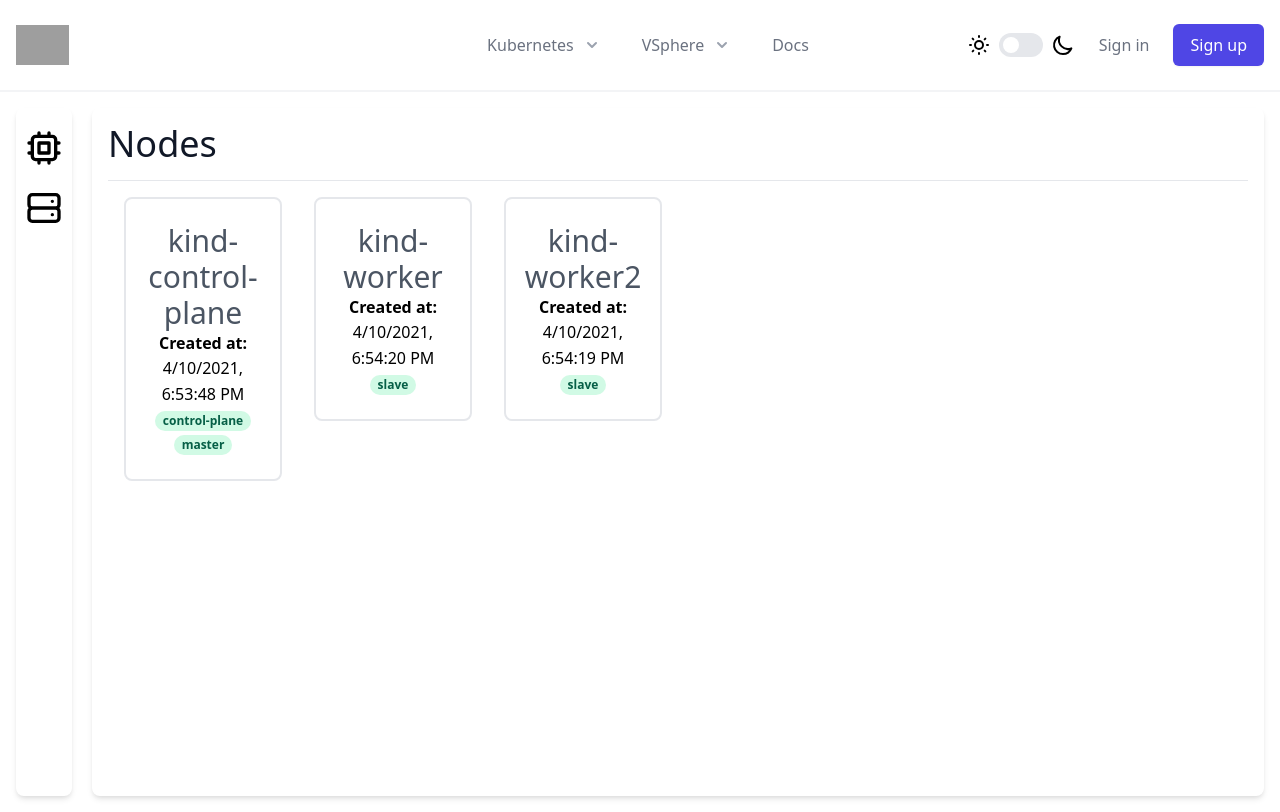
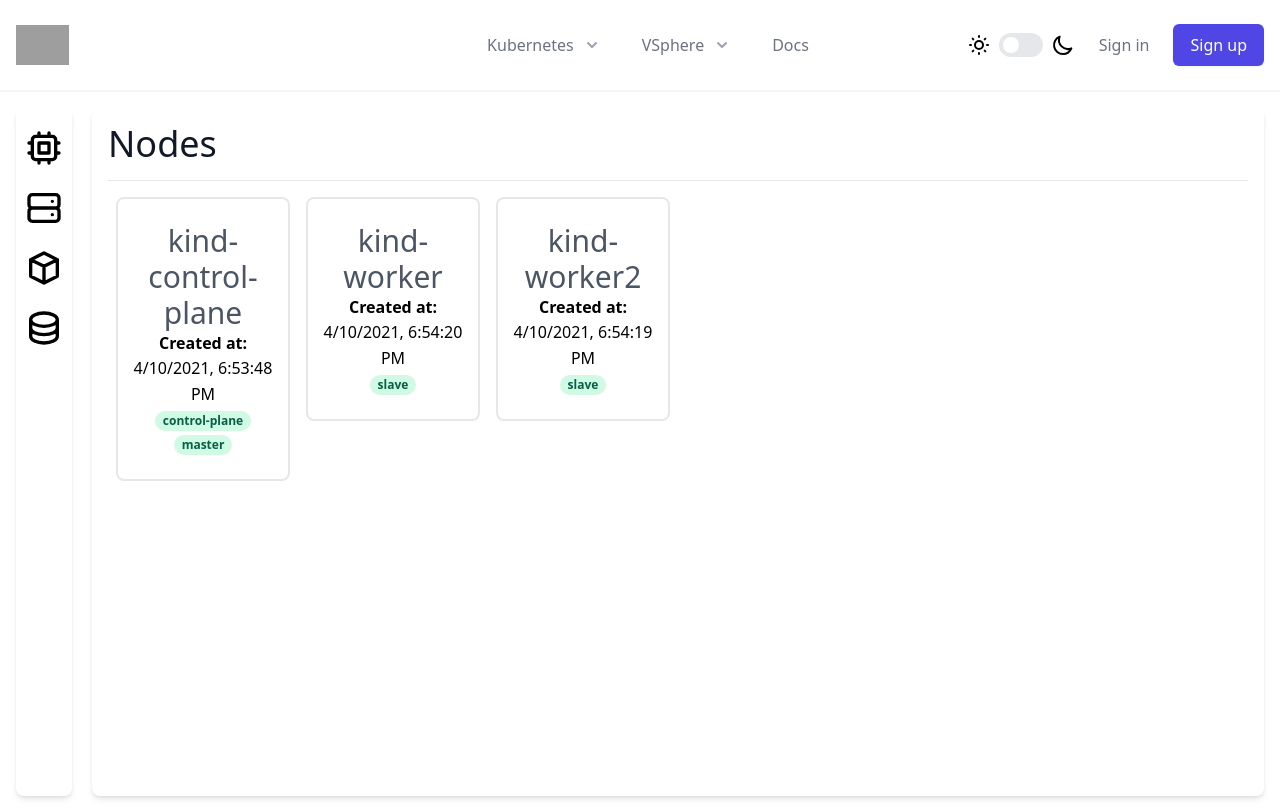
Before and after one commit to goncalosn/pod-chef-front-end, a React (Create React App) app: page /dashboard in a window 1280 px wide. Built offline with nearby package versions, Linux system fonts and the light colour scheme; grey boxes are pictures that could not be loaded.

Commit message:
fix: reuse of dashboard page for multiple uses

```diff
--- a/public/index.html
+++ b/public/index.html
@@ -26,9 +26,9 @@
     -->
     <title>React App</title>
   </head>
-  <body class="dark:bg-gray-800">
+  <body>
     <noscript>You need to enable JavaScript to run this app.</noscript>
-    <div id="root"></div>
+    <div id="root" class="dark:bg-gray-800"></div>
     <!--
       This HTML file is a template.
       If you open it directly in the browser, you will see an empty page.
--- a/src/core/App.js
+++ b/src/core/App.js
@@ -3,6 +3,7 @@ import Home from "../pages/Home/Home";
 import Login from "../pages/Login/Login";
 import Signup from "../pages/Signup/Signup";
 import Dashboard from "../pages/Dashboard/Dashboard";
+import Node from "../pages/Node/Node";
 
 import React, { Component } from "react";
 import { BrowserRouter as Router, Switch, Route } from "react-router-dom";
@@ -20,9 +21,7 @@ export default class App extends Component {
     return (
       <Router>
         <Switch>
-          <Route path="/" exact={true}>
-            <Home />
-          </Route>
+          <Route path="/" component={Home} exact={true} />
           <Route path="/login" exact={true}>
             <Login />
           </Route>
@@ -32,6 +31,7 @@ export default class App extends Component {
           <Route path="/dashboard" exact={true}>
             <Dashboard />
           </Route>
+          <Route path="/dashboard/:name" component={Node} />
         </Switch>
       </Router>
     );
--- a/src/pages/Dashboard/Dashboard.js
+++ b/src/pages/Dashboard/Dashboard.js
@@ -1,55 +1,31 @@
 import React from "react";
 import Navbar from "../../assets/Navbar.js";
-import { ChipIcon, ServerIcon } from "@heroicons/react/outline";
-import ReactTooltip from "react-tooltip";
+import Sidebar from "./Sidebar";
+import Nodes from "./Nodes.js";
+import Hoc from "./HOC.js";
 
 export default class Dashboard extends React.Component {
+  constructor(props) {
+    super(props);
+    this.state = { current: Hoc(Nodes) };
+    this.handleClick = this.handleClick.bind(this);
+  }
+
+  handleClick = (e) => {
+    this.setState({
+      current: Hoc(e),
+    });
+  };
+
   render() {
     return (
       <div className="h-screen">
         <Navbar />
         <div className="flex w-full px-4 py-4" style={{ height: "90%" }}>
-          <div className="flex h-full mr-5">
-            <div className="block w-14 h-full rounded-lg shadow-md">
-              <ChipIcon
-                className="h-10 w-10 mx-auto mt-5"
-                data-tip
-                data-for="vm-tooltip"
-              />
-              <ServerIcon
-                className="h-10 w-10 mx-auto mt-5"
-                data-tip
-                data-for="cluster-tooltip"
-              />
-              <ReactTooltip
-                id="vm-tooltip"
-                place="right"
-                effect="solid"
-                className="dark:bg-white font-bold dark:text-black"
-              >
-                Virtual Machine
-              </ReactTooltip>
-              <ReactTooltip
-                id="cluster-tooltip"
-                place="right"
-                effect="solid"
-                className="dark:bg-white font-bold dark:text-black"
-              >
-                Cluster
-              </ReactTooltip>
-            </div>
-          </div>
+          <Sidebar handle={this.handleClick} />
           <div className="flex flex-wrap h-full w-full">
             <div className="h-full w-full rounded-lg shadow-md p-4 overflow-y-auto">
-              <h1 className="title-font sm:text-4xl text-3xl mb-4 font-medium text-gray-900">
-                Nodes
-              </h1>
-              <hr />
-              {/* CARDS ------------------------------------- START*/}
-              <div className="flex flex-wrap text-center">
-                {nodes.map(renderNodes)}
-              </div>
-              {/* CARDS ------------------------------------- END*/}
+              <this.state.current />
             </div>
           </div>
         </div>
@@ -58,44 +34,4 @@ export default class Dashboard extends React.Component {
   }
 }
 
-function renderNodes(node, index) {
-  return (
-    <div className="p-4 md:w-1/6 sm:w-1/2 w-full h-full" key={index}>
-      <div className="border-2 border-gray-200 px-2 py-6 rounded-lg">
-        <h2 className="title-font font-medium text-3xl text-gray-600">
-          <a href={"/dashboard/node/" + node.Name}>{node.Name}</a>
-        </h2>
-        <p className="font-semibold">Created at:</p>
-        <p className="leading-relaxed">
-          {new Date(node.CreatedAt).toLocaleString()}
-        </p>
-        {node.Roles.map((role, index) => (
-          <span
-            className="px-2 mx-1 inline-flex text-xs leading-5 font-semibold rounded-full bg-green-100 text-green-800"
-            key={index}
-          >
-            {role}
-          </span>
-        ))}
-      </div>
-    </div>
-  );
-}
-
-const nodes = [
-  {
-    Name: "kind-control-plane",
-    Roles: ["control-plane", "master"],
-    CreatedAt: "2021-04-10T18:53:48Z",
-  },
-  {
-    Name: "kind-worker",
-    Roles: ["slave"],
-    CreatedAt: "2021-04-10T18:54:20Z",
-  },
-  {
-    Name: "kind-worker2",
-    Roles: ["slave"],
-    CreatedAt: "2021-04-10T18:54:19Z",
-  },
-];
+// const Exe = Hoc(Nodes);
--- /dev/null
+++ b/src/pages/Dashboard/HOC.js
@@ -0,0 +1,13 @@
+import React, { Component } from "react";
+
+export default function Hoc(HocComponent) {
+  return class extends Component {
+    constructor(props) {
+      super(props);
+    }
+
+    render() {
+      return <HocComponent {...this.props} />;
+    }
+  };
+}
--- /dev/null
+++ b/src/pages/Dashboard/Nodes.js
@@ -0,0 +1,58 @@
+import React from "react";
+
+export default class Nodes extends React.Component {
+  render() {
+    return (
+      <div>
+        <h1 className="title-font sm:text-4xl text-3xl mb-4 font-medium text-gray-900">
+          Nodes
+        </h1>
+        <hr />
+        <div className="flex flex-wrap text-center">
+          {nodes.map((node, index) => (
+            <div
+              className="pt-4 px-2 md:w-1/6 sm:w-1/2 w-full h-full"
+              key={index}
+            >
+              <div className="border-2 border-gray-200 px-2 py-6 rounded-lg">
+                <h2 className="title-font font-medium text-3xl text-gray-600">
+                  <a href={"/dashboard/node/" + node.Name}>{node.Name}</a>
+                </h2>
+                <p className="font-semibold">Created at:</p>
+                <p className="leading-relaxed">
+                  {new Date(node.CreatedAt).toLocaleString()}
+                </p>
+                {node.Roles.map((role, index) => (
+                  <span
+                    className="px-2 mx-1 inline-flex text-xs leading-5 font-semibold rounded-full bg-green-100 text-green-800"
+                    key={index}
+                  >
+                    {role}
+                  </span>
+                ))}
+              </div>
+            </div>
+          ))}
+        </div>
+      </div>
+    );
+  }
+}
+
+const nodes = [
+  {
+    Name: "kind-control-plane",
+    Roles: ["control-plane", "master"],
+    CreatedAt: "2021-04-10T18:53:48Z",
+  },
+  {
+    Name: "kind-worker",
+    Roles: ["slave"],
+    CreatedAt: "2021-04-10T18:54:20Z",
+  },
+  {
+    Name: "kind-worker2",
+    Roles: ["slave"],
+    CreatedAt: "2021-04-10T18:54:19Z",
+  },
+];
--- /dev/null
+++ b/src/pages/Dashboard/Services.js
@@ -0,0 +1,17 @@
+import React from "react";
+
+export default class Services extends React.Component {
+  render() {
+    return (
+      <div>
+        <h1 className="title-font sm:text-4xl text-3xl mb-4 font-medium text-gray-900">
+          Services
+        </h1>
+        <hr />
+        <div className="flex flex-wrap text-center">
+          <h1>SERVIÇOS</h1>
+        </div>
+      </div>
+    );
+  }
+}
--- /dev/null
+++ b/src/pages/Dashboard/Sidebar.js
@@ -0,0 +1,79 @@
+import React from "react";
+
+import {
+  ChipIcon,
+  ServerIcon,
+  DatabaseIcon,
+  CubeIcon,
+} from "@heroicons/react/outline";
+import ReactTooltip from "react-tooltip";
+import Services from "./Services.js";
+import Nodes from "./Nodes.js";
+
+export default class Sidebar extends React.Component {
+  render() {
+    return (
+      <div className="flex h-full mr-5">
+        <div className="block w-14 h-full rounded-lg shadow-md">
+          <ChipIcon
+            className="h-10 w-10 mx-auto mt-5"
+            data-tip
+            data-for="vm-tooltip"
+          />
+          <ReactTooltip
+            id="vm-tooltip"
+            place="right"
+            effect="solid"
+            className="dark:bg-white font-bold dark:text-black"
+          >
+            Virtual Machine
+          </ReactTooltip>
+
+          <ServerIcon
+            className="h-10 w-10 mx-auto mt-5"
+            data-tip
+            data-for="cluster-tooltip"
+            onClick={() => this.props.handle(Nodes)}
+          />
+          <ReactTooltip
+            id="cluster-tooltip"
+            place="right"
+            effect="solid"
+            className="dark:bg-white font-bold dark:text-black"
+          >
+            Cluster
+          </ReactTooltip>
+
+          <CubeIcon
+            className="h-10 w-10 mx-auto mt-5"
+            data-tip
+            data-for="services-tooltip"
+            onClick={() => this.props.handle(Services)}
+          />
+          <ReactTooltip
+            id="services-tooltip"
+            place="right"
+            effect="solid"
+            className="dark:bg-white font-bold dark:text-black"
+          >
+            Services
+          </ReactTooltip>
+
+          <DatabaseIcon
+            className="h-10 w-10 mx-auto mt-5"
+            data-tip
+            data-for="volumes-tooltip"
+          />
+          <ReactTooltip
+            id="volumes-tooltip"
+            place="right"
+            effect="solid"
+            className="dark:bg-white font-bold dark:text-black"
+          >
+            Volumes
+          </ReactTooltip>
+        </div>
+      </div>
+    );
+  }
+}
--- /dev/null
+++ b/src/pages/Node/Node.js
@@ -0,0 +1,15 @@
+import React from "react";
+
+export default class Node extends React.Component {
+  constructor(props) {
+    super(props);
+  }
+
+  render() {
+    return (
+      <div>
+        <h1>hellooooooooooooooo</h1>
+      </div>
+    );
+  }
+}
```
